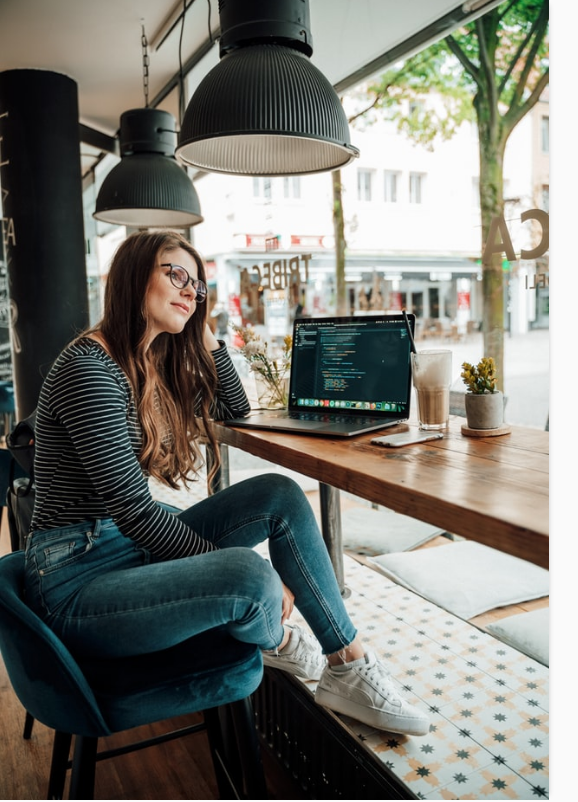
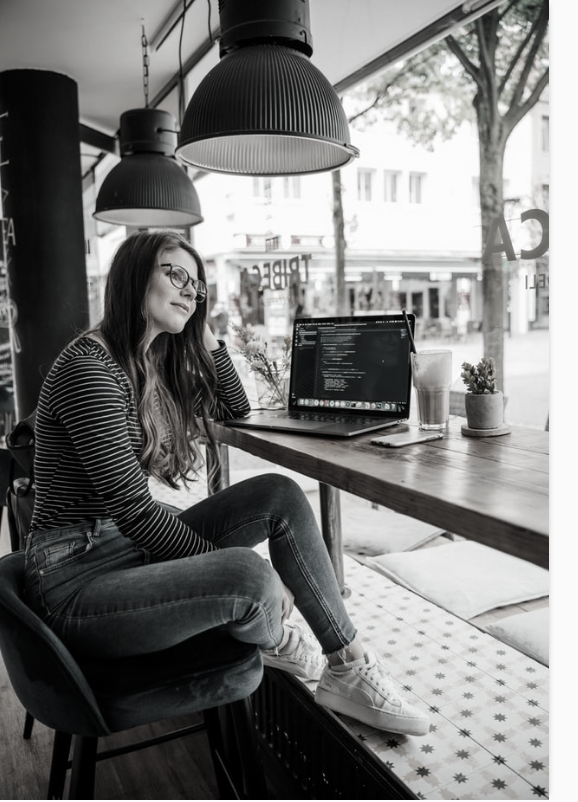
Before and after one commit to VJAI/about.me, a website: page index.html in a window 1280 px wide. Shown: the top 802 px of the page, 0-578 px from the left. Drawn offline with Linux system fonts and the light colour scheme; files whose address does not match are found by name.

Commit message:
Changed the photo grayscale

```diff
--- a/aboutme.css
+++ b/aboutme.css
@@ -112,7 +112,8 @@ body {
     box-shadow: 5px 0 5px -5px #cccccc;
     background-image: url("assets/photo-2.jpeg");
     background-size: cover;
-    background-position: center; }
+    background-position: center;
+    filter: grayscale(90%); }
   body .right {
     padding: var(--xl-size);
     flex-grow: 1; }
--- a/scss/site.scss
+++ b/scss/site.scss
@@ -189,6 +189,7 @@ body {
     background-image: url($photo);
     background-size: cover;
     background-position: center;
+    filter: grayscale(90%);
   }
 
   .right {
```
